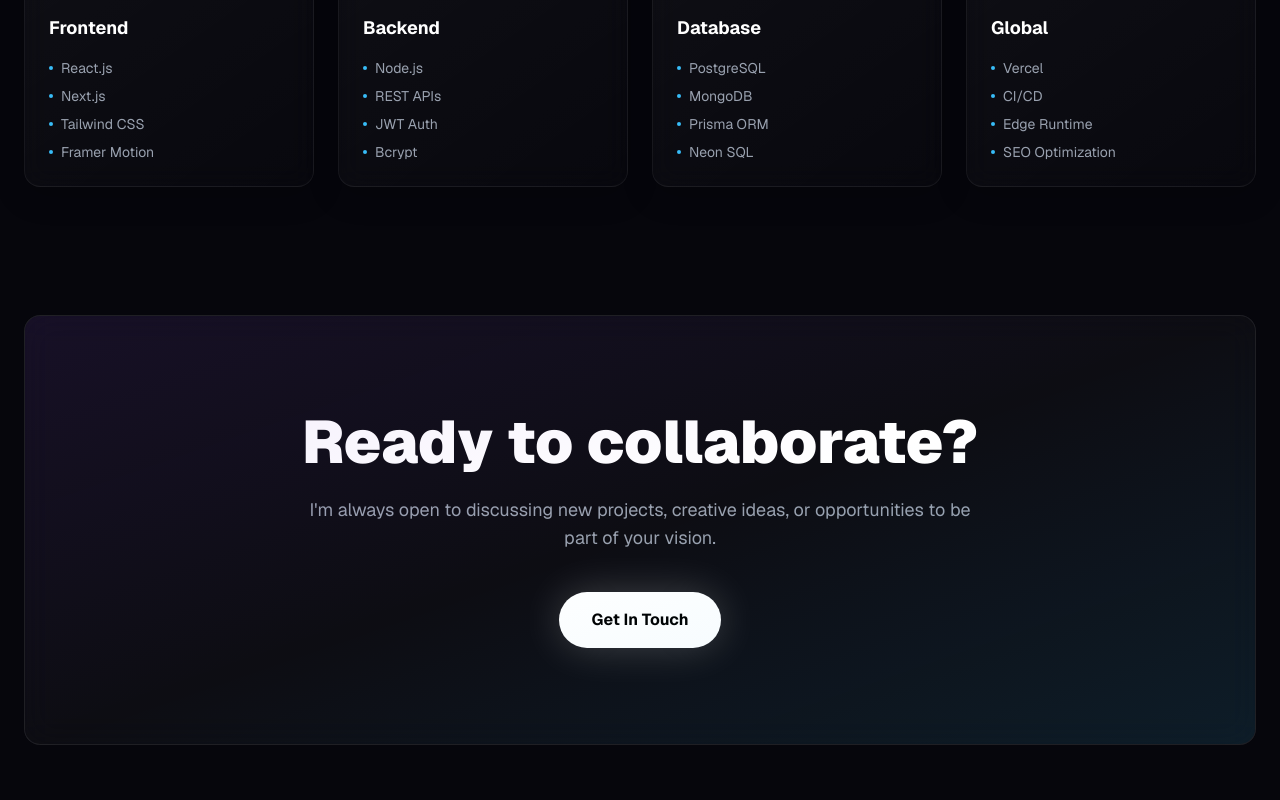
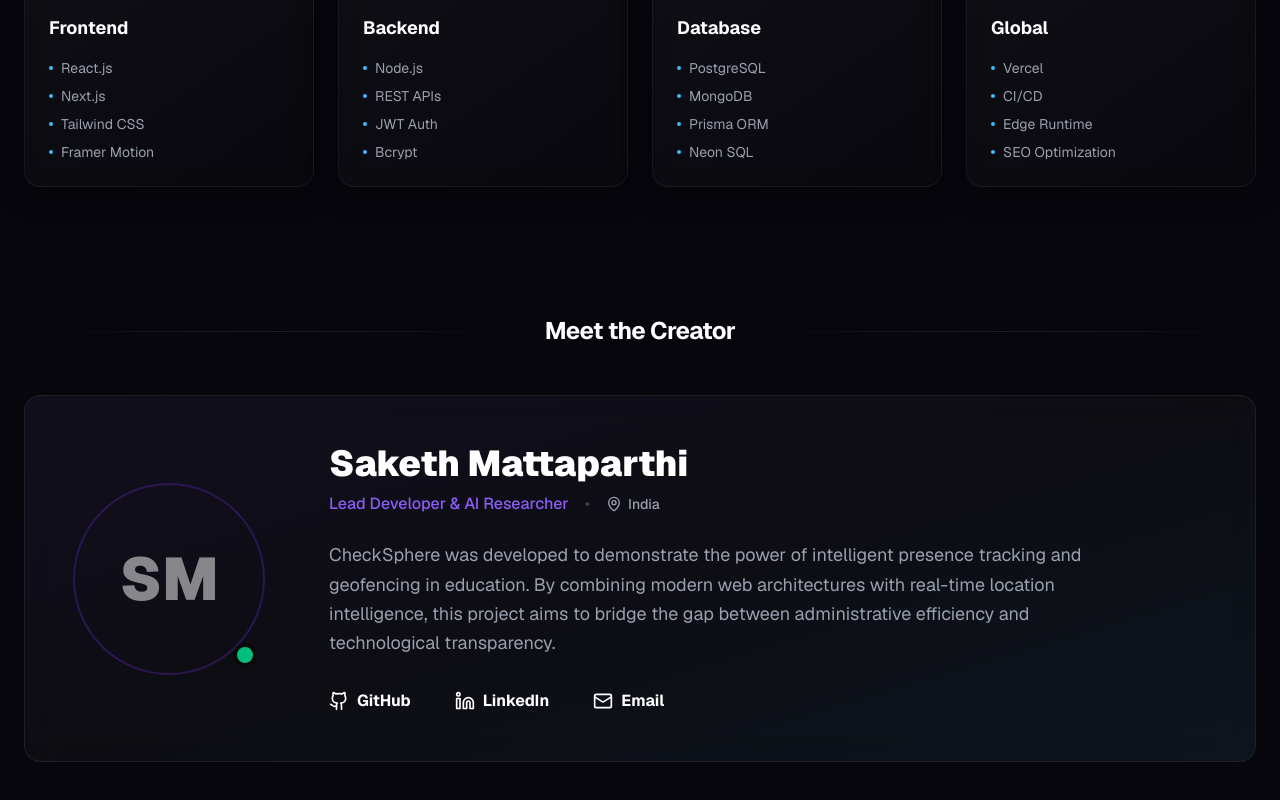
Before and after one commit to Saketh-Mattaparthi/CheckSphere, a Next.js app: page /portfolio in a window 1280 px wide. Shown: the part 1437-2237 px from the top of the page. Built offline with nearby package versions, Linux system fonts and the light colour scheme.

Commit message:
Replace CTA with Meet the Creator section and update project links

```diff
--- a/src/app/portfolio/page.tsx
+++ b/src/app/portfolio/page.tsx
@@ -3,6 +3,7 @@
 import { motion } from "framer-motion";
 import ProjectCard from "@/components/portfolio/ProjectCard";
 import PortfolioHero from "@/components/portfolio/PortfolioHero";
+import CreatorSection from "@/components/portfolio/CreatorSection";
 import Link from "next/link";
 import { ArrowLeft, Cpu, Globe, Database, Layout } from "lucide-react";
 
@@ -12,7 +13,7 @@
     description: "Intelligence for Classroom Presence. A next-generation attendance system using dynamic geofencing, device fingerprinting, and cryptographic QR codes to eliminate proxy attendance.",
     image: "/projects/checksphere.png",
     tags: ["Next.js 15", "Prisma", "PostgreSQL", "Tailwind CSS", "Geofencing"],
-    liveLink: "#",
+    liveLink: "https://checksphere.vercel.app",
     githubLink: "https://github.com/Saketh-Mattaparthi/CheckSphere"
   },
   {
@@ -20,8 +21,8 @@
     description: "Explainable AI for Medicinal Plant Identification. A deep learning application that identifies botanical species and provides transparent reasoning for its predictions using XAI techniques.",
     image: "/projects/luminaleaf.png",
     tags: ["React", "Python", "TensorFlow", "XAI", "FastAPI"],
-    liveLink: "#",
-    githubLink: "#"
+    liveLink: "https://luminaleaf-xai-1.onrender.com",
+    githubLink: "https://github.com/Saketh-Mattaparthi/Botanical-AI"
   }
 ];
 
@@ -97,31 +98,8 @@
         </div>
       </section>
 
-      {/* CTA Section */}
-      <section className="container mx-auto px-6">
-        <motion.div
-          initial={{ opacity: 0, scale: 0.95 }}
-          whileInView={{ opacity: 1, scale: 1 }}
-          viewport={{ once: true }}
-          className="glass-panel p-12 md:p-24 text-center relative overflow-hidden"
-        >
-          <div className="absolute inset-0 bg-gradient-to-br from-primary-500/10 via-transparent to-accent-500/10 pointer-events-none" />
-
-          <h2 className="text-4xl md:text-6xl font-black text-white mb-6">
-            Ready to collaborate?
-          </h2>
-          <p className="text-gray-400 text-lg mb-10 max-w-2xl mx-auto">
-            I'm always open to discussing new projects, creative ideas, or opportunities to be part of your vision.
-          </p>
-
-          <a
-            href="mailto:saketh@example.com"
-            className="inline-flex items-center justify-center px-8 py-4 rounded-full bg-white text-black font-bold hover:bg-gray-200 transition-all hover:scale-105 active:scale-95 shadow-[0_0_40px_rgba(255,255,255,0.2)]"
-          >
-            Get In Touch
-          </a>
-        </motion.div>
-      </section>
+      {/* Creator Section */}
+      <CreatorSection />
     </main>
   );
 }
--- /dev/null
+++ b/src/components/portfolio/CreatorSection.tsx
@@ -0,0 +1,105 @@
+"use client";
+
+import { motion } from "framer-motion";
+import { Mail, MapPin, ExternalLink } from "lucide-react";
+
+// Custom Social Icons since some lucide-react versions exclude them
+const GithubIcon = ({ className }: { className?: string }) => (
+  <svg viewBox="0 0 24 24" fill="none" stroke="currentColor" strokeWidth="2" strokeLinecap="round" strokeLinejoin="round" className={className}>
+    <path d="M15 22v-4a4.8 4.8 0 0 0-1-3.5c3 0 6-2 6-5.5.08-1.25-.27-2.48-1-3.5.28-1.15.28-2.35 0-3.5 0 0-1 0-3 1.5-2.64-.5-5.36-.5-8 0C6 2 5 2 5 2c-.3 1.15-.3 2.35 0 3.5A5.403 5.403 0 0 0 4 9c0 3.5 3 5.5 6 5.5-.39.49-.68 1.05-.85 1.65-.17.6-.22 1.23-.15 1.85v4" />
+    <path d="M9 18c-4.51 2-5-2-7-2" />
+  </svg>
+);
+
+const LinkedinIcon = ({ className }: { className?: string }) => (
+  <svg viewBox="0 0 24 24" fill="none" stroke="currentColor" strokeWidth="2" strokeLinecap="round" strokeLinejoin="round" className={className}>
+    <path d="M16 8a6 6 0 0 1 6 6v7h-4v-7a2 2 0 0 0-2-2 2 2 0 0 0-2 2v7h-4v-7a6 6 0 0 1 6-6z" />
+    <rect width="4" height="12" x="2" y="9" />
+    <circle cx="4" cy="4" r="2" />
+  </svg>
+);
+
+export default function CreatorSection() {
+  return (
+    <section className="container mx-auto px-6 mb-32">
+      <div className="flex items-center gap-4 mb-12">
+        <div className="h-px flex-1 bg-gradient-to-r from-transparent via-white/10 to-transparent" />
+        <h2 className="text-2xl font-bold text-white tracking-tight">Meet the Creator</h2>
+        <div className="h-px flex-1 bg-gradient-to-r from-transparent via-white/10 to-transparent" />
+      </div>
+
+      <motion.div
+        initial={{ opacity: 0, y: 20 }}
+        whileInView={{ opacity: 1, y: 0 }}
+        viewport={{ once: true }}
+        className="glass-panel p-8 md:p-12 relative overflow-hidden"
+      >
+        <div className="absolute inset-0 bg-gradient-to-br from-primary-500/5 via-transparent to-accent-500/5 pointer-events-none" />
+
+        <div className="relative z-10 flex flex-col md:flex-row items-center gap-10 md:gap-16">
+          {/* Profile Image - Circular */}
+          <div className="relative flex-shrink-0">
+            <div className="w-32 h-32 md:w-48 md:h-48 rounded-full border-2 border-primary-500/30 p-2 relative overflow-hidden group">
+              <div className="w-full h-full rounded-full bg-gradient-to-br from-primary-600 to-accent-600 flex items-center justify-center overflow-hidden">
+                <span className="text-4xl md:text-6xl font-black text-white/50 group-hover:scale-110 transition-transform duration-500">SM</span>
+                {/* Placeholder for actual image: <img src="/creator.jpg" alt="Saketh Mattaparthi" className="w-full h-full object-cover" /> */}
+              </div>
+            </div>
+            {/* Status Indicator */}
+            <div className="absolute bottom-2 right-2 w-4 h-4 md:w-6 md:h-6 bg-emerald-500 rounded-full border-4 border-[#0a0a0b] z-20" />
+          </div>
+
+          <div className="flex-1 text-center md:text-left">
+            <div className="mb-6">
+              <h3 className="text-3xl md:text-4xl font-black text-white mb-2">Saketh Mattaparthi</h3>
+              <div className="flex flex-wrap items-center justify-center md:justify-start gap-4 text-primary-400 font-medium">
+                <span>Lead Developer & AI Researcher</span>
+                <span className="hidden md:block text-white/20">•</span>
+                <span className="flex items-center gap-1.5 text-sm text-gray-400">
+                  <MapPin className="w-4 h-4" />
+                  India
+                </span>
+              </div>
+            </div>
+
+            <p className="text-gray-400 text-lg leading-relaxed mb-8 max-w-3xl">
+              CheckSphere was developed to demonstrate the power of intelligent presence tracking and geofencing in education.
+              By combining modern web architectures with real-time location intelligence, this project aims to bridge the gap
+              between administrative efficiency and technological transparency.
+            </p>
+
+            <div className="flex flex-wrap items-center justify-center md:justify-start gap-6">
+              <a
+                href="https://github.com/Saketh-Mattaparthi"
+                target="_blank"
+                rel="noopener noreferrer"
+                className="flex items-center gap-2 text-white hover:text-primary-400 transition-colors group"
+              >
+                <GithubIcon className="w-5 h-5" />
+                <span className="font-bold">GitHub</span>
+                <ExternalLink className="w-3 h-3 opacity-0 group-hover:opacity-100 transition-all -translate-y-1" />
+              </a>
+              <a
+                href="https://www.linkedin.com/in/saketh-mattaparthi-563514321/"
+                target="_blank"
+                rel="noopener noreferrer"
+                className="flex items-center gap-2 text-white hover:text-primary-400 transition-colors group"
+              >
+                <LinkedinIcon className="w-5 h-5" />
+                <span className="font-bold">LinkedIn</span>
+                <ExternalLink className="w-3 h-3 opacity-0 group-hover:opacity-100 transition-all -translate-y-1" />
+              </a>
+              <a
+                href="mailto:saketh.mattaparthi@gmail.com"
+                className="flex items-center gap-2 text-white hover:text-primary-400 transition-colors group"
+              >
+                <Mail className="w-5 h-5" />
+                <span className="font-bold">Email</span>
+              </a>
+            </div>
+          </div>
+        </div>
+      </motion.div>
+    </section>
+  );
+}
```
